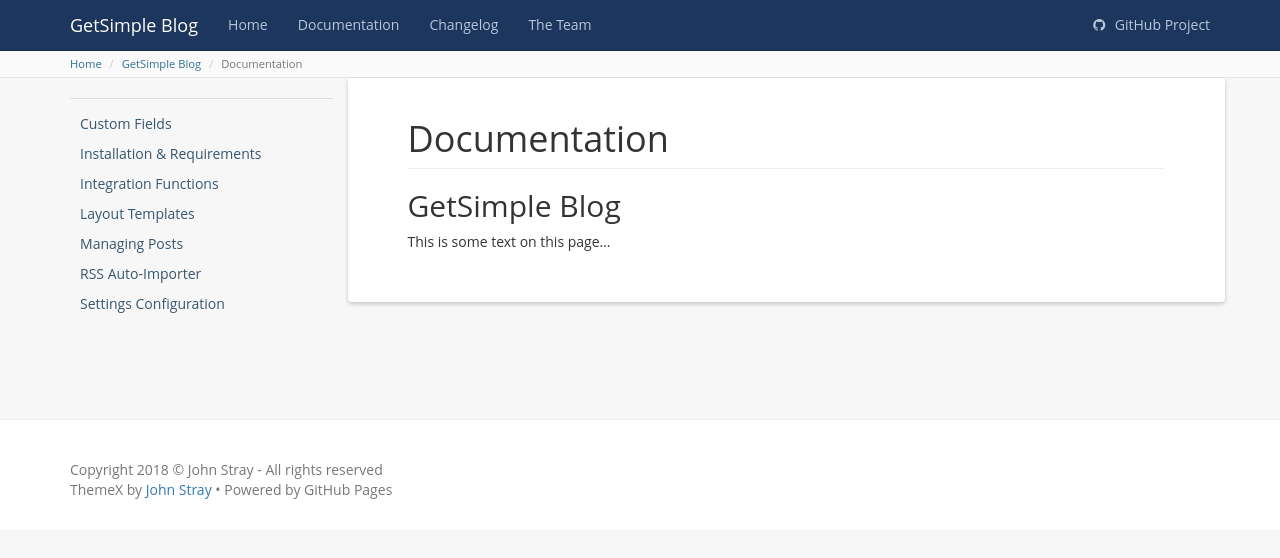
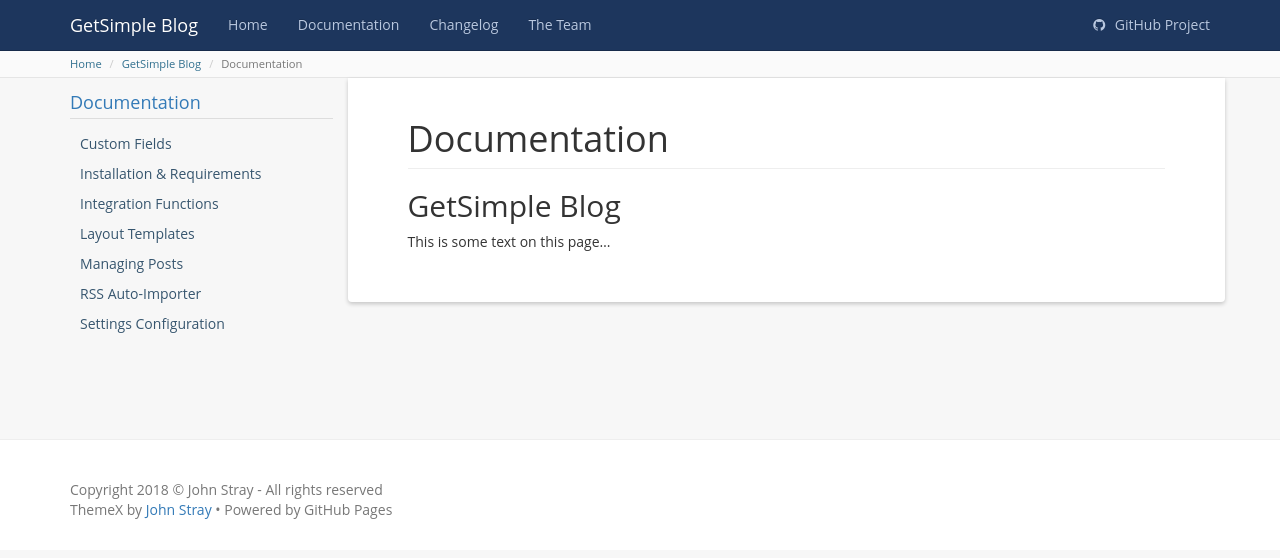
Before and after one commit to johnstray/johnstray.github.io, a Jekyll site: the page built from gs-blog/documentation/index.md, in a window 1280 px wide. Shown: the top 558 px of the page. Built offline with Jekyll 4.4.1, drawn with Linux system fonts in a browser that asks for light colours.

Commit message:
Fix for the sidebar

```diff
--- a/_includes/sidebar.html
+++ b/_includes/sidebar.html
@@ -1,7 +1,14 @@
 {% assign pagepath = page.path | split: "/" | pop | join: "/" %}
 {% if pagepath != layout.layoutid %}
                     <div class="sidebar hidden-print">
-                        <h4><a href="{{ breadcrumbs.[-2].url }}">{{ breadcrumbs.[-2].title }}</a></h4>
+                        {% assign sbpageurl = page.path | split:'/' | pop %}
+                        {% capture sbpageurlc %}{{ sbpageurl | join:'/' | append:'/' | prepend:'/' }}{% endcapture %}
+                        {% for sbpage in site.pages %}
+                            {% if sbpage.url == sbpageurlc %}
+                                <h4><a href="/{{ layout.layoutid }}/documentation/">{{ sbpage.title }}</a></h4>
+                            {% endif %}
+                        {% endfor %}
+
                         <ul class="nav sidenav">
                             {% for item in site.pages %}
                                 {% assign navitempath = item.path | split: "/" | pop | join: "/" %}
```
